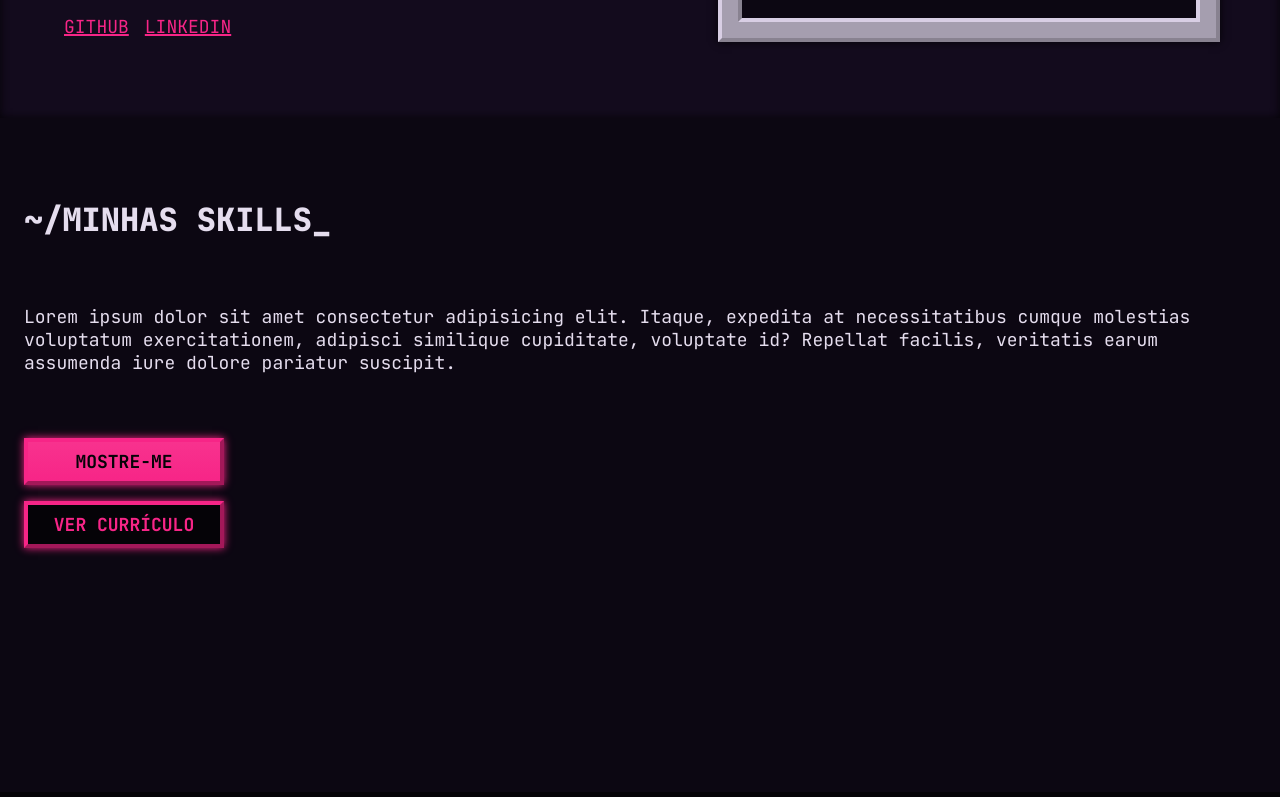
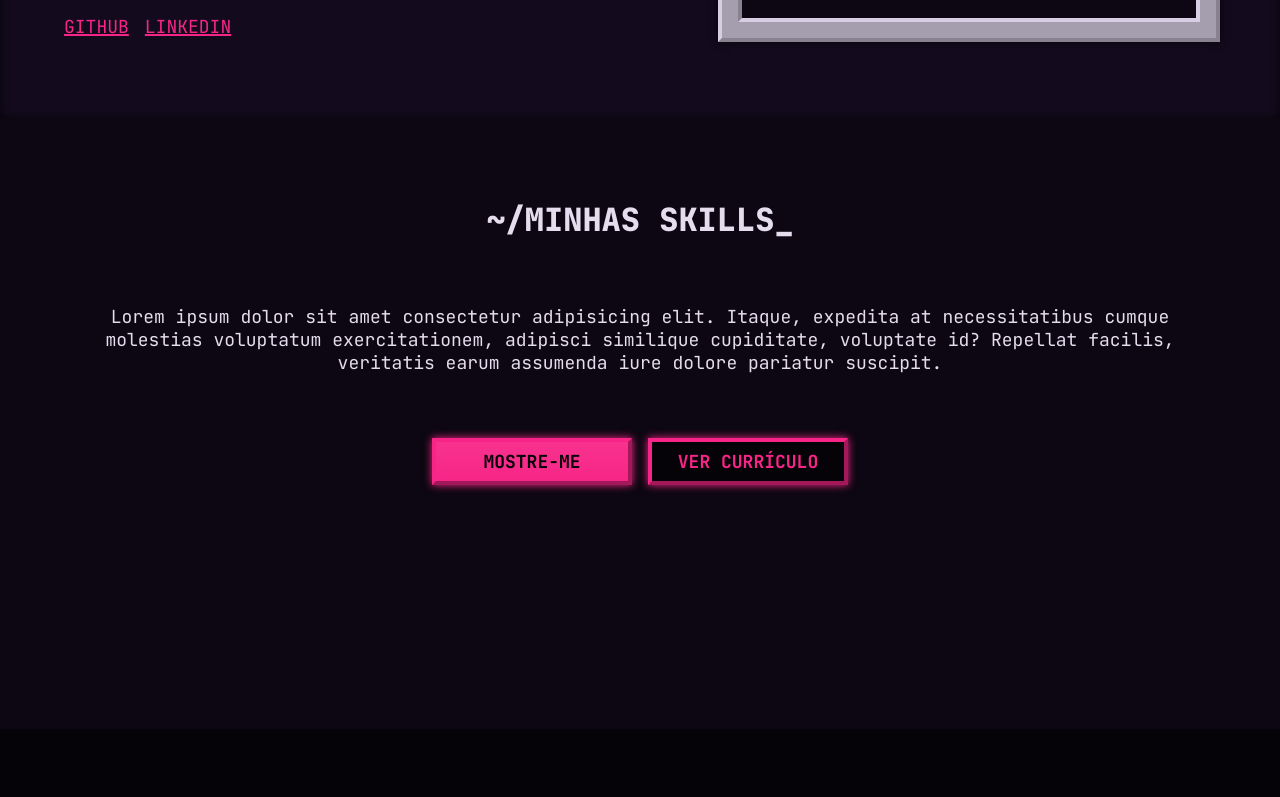
Before and after one commit to trsaints/trsaints-frontend, a React (Vite) app: page / in a window 1280 px wide. Shown: the part 1103-1900 px from the top of the page. Built offline with nearby package versions, Linux system fonts and the light colour scheme.

Commit message:
create responsive layout for tablets and desktops

```diff
--- a/src/app/components/MainContent/Skills/Skills.css
+++ b/src/app/components/MainContent/Skills/Skills.css
@@ -21,6 +21,8 @@
 .skills__list {
   position: relative;
   padding: 1.25rem;
+  display: flex;
+  gap: 2rem;
 }
 
 .skills__list > li {
@@ -29,3 +31,24 @@
   cursor: pointer;
   width: fit-content;
 }
+
+@media screen and (min-width: 720px) {
+  .skills {
+    padding: 5rem 2.5rem;
+  }
+
+  .skills__title,
+  .skills__desc {
+    text-align: center;
+  }
+
+  .skills__menu {
+    flex-direction: row;
+  }
+}
+
+@media screen and (min-width: 1280px) {
+  .skills {
+    padding: 5rem 4rem;
+  }
+}
```
